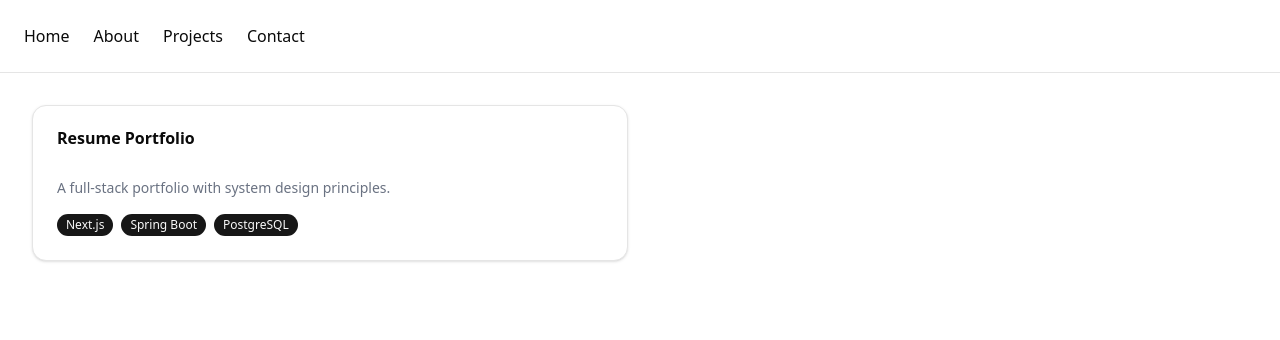
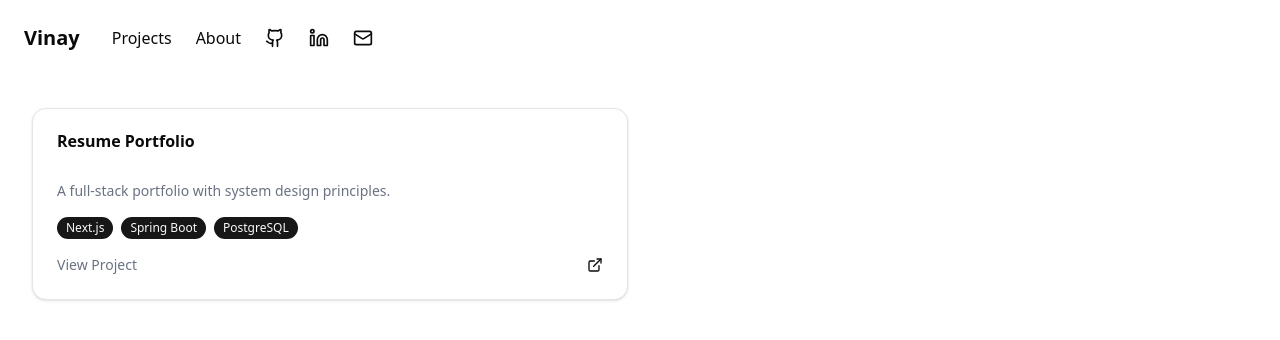
Before and after one commit to MVK-69/ResumePortfolio, a Next.js app in the folder resume-portfolio/: page /projects in a window 1280 px wide. Shown: the top 340 px of the page. Built offline with nearby package versions, Linux system fonts and the light colour scheme.

Commit message:
Phase - 1 done
Phase - 1 complete Static pages

```diff
--- a/resume-portfolio/app/page.tsx
+++ b/resume-portfolio/app/page.tsx
@@ -3,7 +3,7 @@ import { Button } from "@/components/ui/button";
 export default function Home() {
   return (
     <main className="min-h-screen flex flex-col items-center justify-center gap-6">
-      <h1 className="text-4xl font-bold">
+      <h1 className="text-3xl md:text-4xl lg:text-5xl font-bold">
         Hi, I’m Vinay Kumar 👋
       </h1>
       <p className="text-gray-500">
--- a/resume-portfolio/app/projects/page.tsx
+++ b/resume-portfolio/app/projects/page.tsx
@@ -1,5 +1,7 @@
 import { Card, CardContent, CardHeader, CardTitle } from "@/components/ui/card";
 import { Badge } from "@/components/ui/badge";
+import { ExternalLink } from "lucide-react";
+
 
 export default function Projects() {
   return (
@@ -17,6 +19,10 @@ export default function Projects() {
             <Badge>Spring Boot</Badge>
             <Badge>PostgreSQL</Badge>
           </div>
+          <div className="flex justify-between items-center mt-4">
+            <span className="text-sm text-gray-500">View Project</span>
+            <ExternalLink className="w-4 h-4" />
+          </div>
         </CardContent>
       </Card>
     </section>
--- a/resume-portfolio/components/Navbar.tsx
+++ b/resume-portfolio/components/Navbar.tsx
@@ -1,12 +1,33 @@
 import Link from "next/link";
+import { Github, Linkedin, Mail } from "lucide-react";
 
 export default function Navbar() {
   return (
-    <nav className="flex gap-6 p-6 border-b">
-      <Link href="/">Home</Link>
-      <Link href="/about">About</Link>
-      <Link href="/projects">Projects</Link>
-      <Link href="/contact">Contact</Link>
+    <nav className="flex items-center flex flex-col md:flex-row gap-4 md:gap-8 p-6">
+
+      {/* Left side – Logo/Name */}
+      <Link href="/" className="text-xl font-bold">
+        Vinay
+      </Link>
+
+      {/* Right side – Links + Icons */}
+      <div className="flex items-center gap-6">
+        <Link href="/projects">Projects</Link>
+        <Link href="/about">About</Link>
+
+        {/* Icons */}
+        <a href="https://github.com/yourusername" target="_blank">
+          <Github className="w-5 h-5 hover:text-gray-500" />
+        </a>
+
+        <a href="https://linkedin.com/in/yourusername" target="_blank">
+          <Linkedin className="w-5 h-5 hover:text-gray-500" />
+        </a>
+
+        <a href="mailto:your@email.com">
+          <Mail className="w-5 h-5 hover:text-gray-500" />
+        </a>
+      </div>
     </nav>
   );
 }
```
